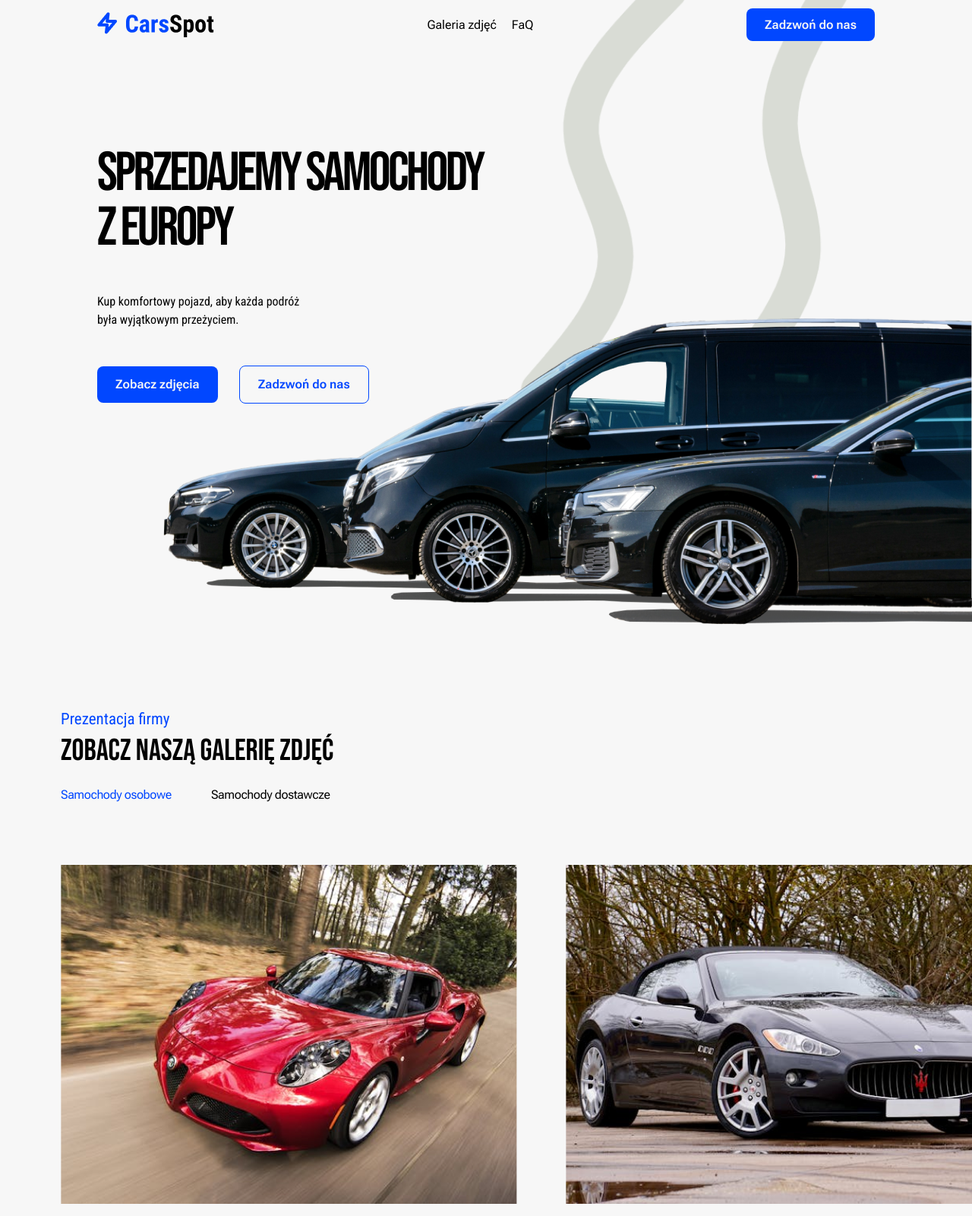
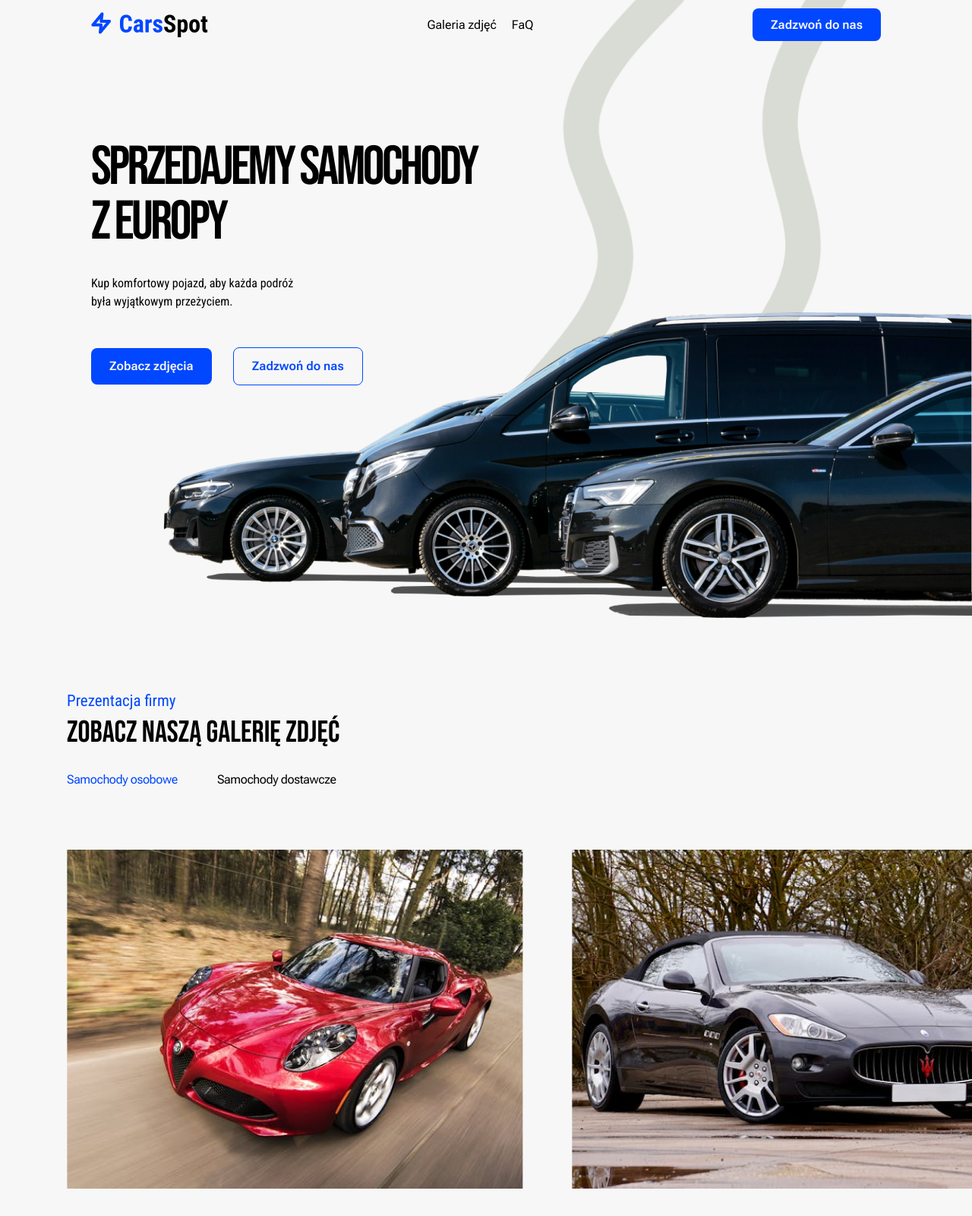
Before and after one commit to kakarotto2004/tailwindcss-carsSpot, a website: page index.html in a window 1280 px wide. Shown: the top 1600 px of the page at 76% size. Drawn offline with Linux system fonts and the light colour scheme.

Commit message:
correct desktop styles

```diff
--- a/index.html
+++ b/index.html
@@ -11,7 +11,7 @@
 </head>
 <body class="bg-whiteBg overflow-x-hidden">
     <div>
-        <header class="flex flex-row justify-between items-center py-4 px-16 lg:px-32">
+        <header class="flex flex-row justify-between items-center py-4 px-16 lg:px-p120px">
             <div>
                 <img src="img/logo.png" alt="CarsSpot logo">
             </div>
@@ -25,15 +25,15 @@
         </header>
 
         <main class="overflow-hidden">
-            <section class="mt-32 mb-80">
+            <section class="mt-p120px mb-80">
                 <div class="absolute top-0 -right-32 -z-10">
                     <img src="img/wave-1.png" alt="wave" class="inline-block h-full scale-105 ">
                     <img src="img/wave-2.png" alt="wave" class="inline-block rotate-180 scale-105">
                 </div>
-                <div class="pl-32 relative">
+                <div class="pl-p120px relative">
                     <h1 class="font-bebas text-7xl tracking-tighter">sprzedajemy samochody</h1>
                     <h1 class="font-bebas text-7xl tracking-tighter">z europy</h1>
-                    <p class="mt-12 font-robotoCondensed">Kup komfortowy pojazd, aby każda podróż </p>
+                    <p class="mt-8 font-robotoCondensed">Kup komfortowy pojazd, aby każda podróż </p>
                     <p class="mb-12 font-robotoCondensed">była wyjątkowym przeżyciem.</p>
                     <div>
                         <a href="#" class="btn btn-blue mr-6 inline-block">Zobacz zdjęcia</a>
@@ -46,10 +46,10 @@
                 </div>
             </section>
 
-            <section class="px-20">
+            <section class="px-p88px">
                 <div class="pt-20">
                     <h3 class="text-px21 font-robotoCondensed text-blueDark">Prezentacja firmy</h3>
-                    <h2 class="text-px40 uppercase font-bebas mb-5 leading-tight">zobacz naszą galerię zdjęć</h2>
+                    <h2 class="text-px40 uppercase font-bebas mb-6 leading-tight">zobacz naszą galerię zdjęć</h2>
                     <div>
                         <a href="#" class="mr-12 font-robotoFlex text-blueDark tracking-tight">Samochody osobowe</a>
                         <a href="#" class="font-robotoFlex tracking-tight">Samochody dostawcze</a>
@@ -69,7 +69,7 @@
                 </div>
             </section>
 
-            <section class="flex justify-between px-32 py-20 bg-grayDark text-whiteBg font-robotoCondensed">
+            <section class="flex justify-between px-32 py-20 mt-p88px bg-grayDark text-whiteBg font-robotoCondensed">
                <div class="mr-12">
                     <h4 class="font-bebas text-2xl tracking-tight">id nostrud esse consecteur in eu mollit fugiat aute. velit nulla commodo.</h4>
                     <p class="mt-4 mb-6 text-sm">Mauris varius ipsum mauris, rutrum lobortis magna efficitur a. Donec egestas, nisl vehicula feugiat ornare, diam turpis efficitur mi, ac venenatis eros ipsum ac arcu. Vestibulum et  [...]</p>
--- a/tailwind.config.js
+++ b/tailwind.config.js
@@ -20,6 +20,11 @@ module.exports = {
                 px21: ['21px'],
                 px40: ['40px'],
             },
+
+            spacing: {
+                p120px: ['120px'],
+                p88px: ['88px'],
+            },
         },
     },
     plugins: [],
```
Also changed, not shown: output.css.
